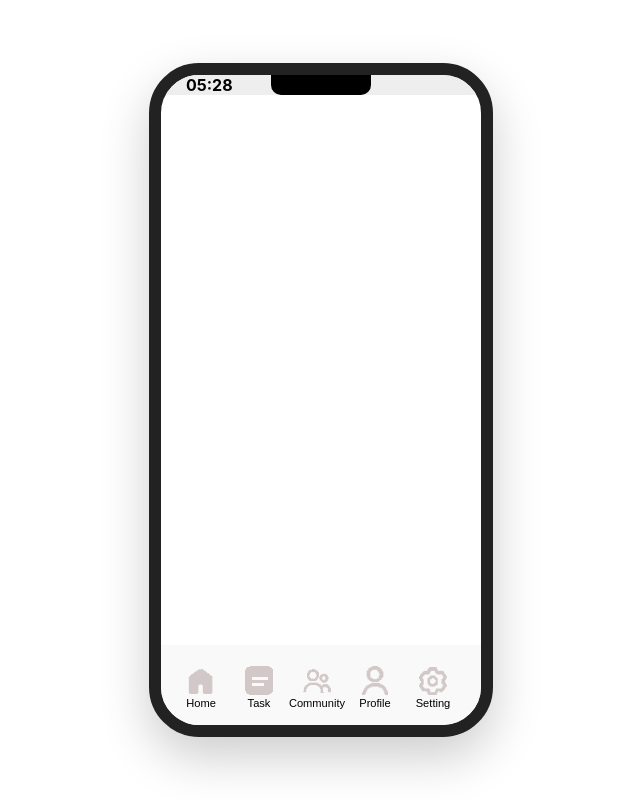
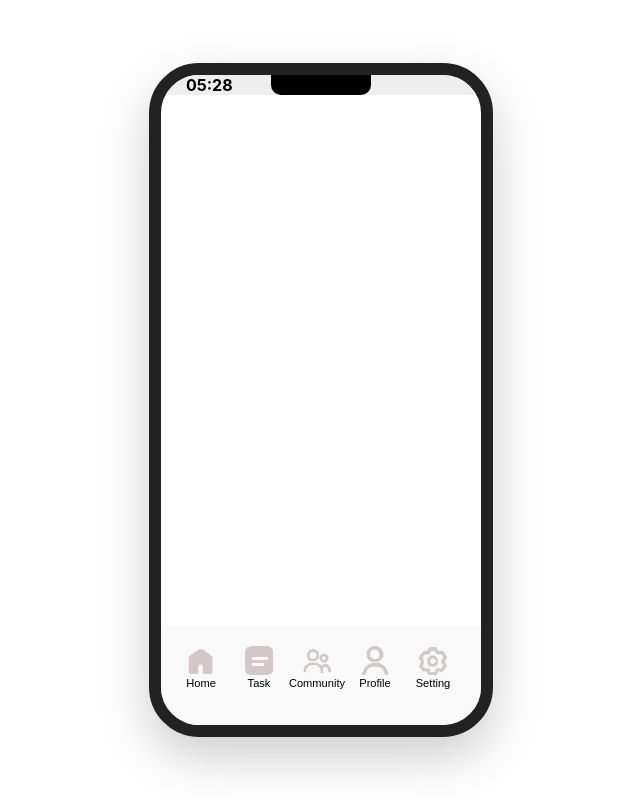
Before and after one commit to eathkmu/2304_Project_Demo, a plain HTML site: page preview.html in a window 1280 px wide. Shown: the whole page, without its empty margins (319-959 px from the left). Drawn offline with Linux system fonts and the light colour scheme.

Commit message:
test bottom

```diff
--- a/preview.html
+++ b/preview.html
@@ -101,10 +101,11 @@
 
         #riseup-app #nav-bar {
             box-sizing: border-box;
+            overflow-y:visible;
             padding: 20px;
             grid-area: nav-bar;
             width: 100%;
-            height: 80px;
+            height: 100px;
             background-color: #f9f9f9;
             display: grid;
             grid-auto-columns: auto;
```
